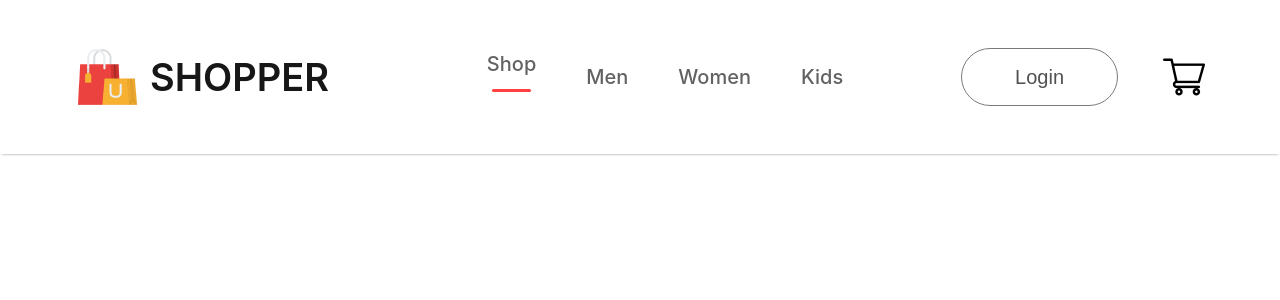
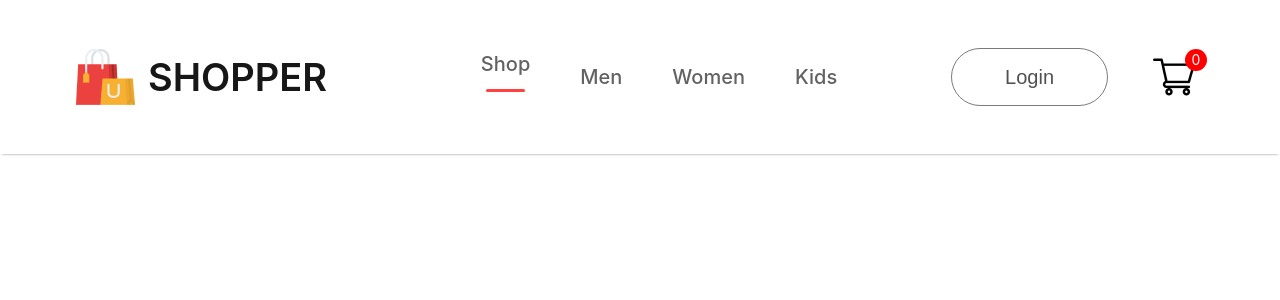
Before and after one commit to NicholasAdams722/E-Commerce, a React (Create React App) app: page / in a window 1280 px wide. Shown: the top 300 px of the page. Built offline with nearby package versions, Linux system fonts and the light colour scheme.

Commit message:
cart counter

```diff
--- a/src/Components/Navbar/Navbar.css
+++ b/src/Components/Navbar/Navbar.css
@@ -61,3 +61,18 @@
     background: white;
     cursor: pointer;
 }
+
+.nav-cart-count{
+    width: 22px;
+    height: 22px;
+    display: flex;
+    justify-content: center;
+    align-items: center;
+    margin-top: -35px;
+    margin-left: -55px;
+    border-radius: 11px;
+    font-size: 14px;
+    background: red;
+    color: white;
+
+}
--- a/src/Components/Navbar/Navbar.jsx
+++ b/src/Components/Navbar/Navbar.jsx
@@ -19,6 +19,7 @@ export const Navbar = () => {
         <div className="nav-login-cart">
             <button>Login</button>
             <img src={cart_icon} alt="" />
+            <div className="nav-cart-count">0</div>
         </div>
 
     </div>
```
